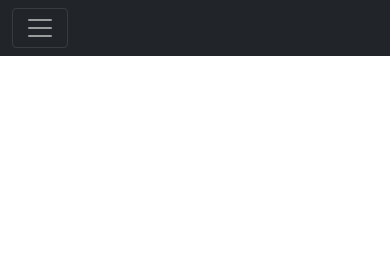
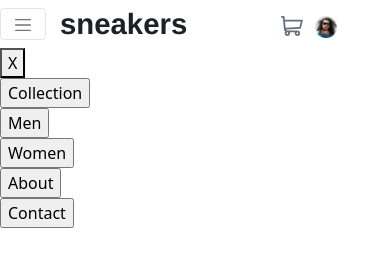
Before and after one commit to DerickLFAndrade/Pagina-de-Produto, a plain HTML site: page index.html in a window 390 px wide. Drawn offline with nearby package versions, Linux system fonts and the light colour scheme.

Commit message:
Criação nav mobile

```diff
--- a/JavaScript.js
+++ b/JavaScript.js
@@ -1,7 +1,12 @@
 var navBot = document.getElementById('navBot')
 var divFiltro = document.getElementById('divFiltro')
 var fecharFiltro = document.getElementById('fecharFiltro')
+var containerMaster = document.getElementById('containerMaster')
+
 navBot.addEventListener('click', function() {
+    containerMaster.style.opacity = '0.1'
+
+
     divFiltro.style.visibility = 'visible'
     fecharFiltro.addEventListener('click', function() {
         divFiltro.style.visibility = 'hidden'
--- a/index.html
+++ b/index.html
@@ -1,5 +1,6 @@
 <!DOCTYPE html>
 <html lang="pt-br">
+
 <head>
 
 
@@ -14,23 +15,35 @@
 
     <title>Tênis Edição Limitada</title>
 </head>
+
 <body>
 
-<div class="collapse" id="navbarToggleExternalContent">
-    <div class="bg-dark p-4">
 
+    <div class="container-fluid" id="containerMaster" style="margin:0%; padding: 0%; position: absolute; width: 375px; height: 700px;">
         </div>
-</div>
-<nav class="navbar navbar-dark bg-dark">
-    <div class="container-fluid">
-        <button class="navbar-toggler" id="navBot">
-            <span class="navbar-toggler-icon"></span>
+
+        <nav class="navbar navbar-light bg-lignt" style="width: 375px;">
+
+            <button class="navbar-toggler " id="navBot">
+
+                <span class="navbar-toggler-icon "
+                    style="width: 20px; height: 20px; border: none!important;"></span>
+
             </button>
-    </div>
+            <span
+                style="color:  hsl(220, 13%, 13%); position: absolute; margin-left: 60px; font-size: 22pt; font-weight: bold; font-family:'Franklin Gothic Medium', 'Arial Narrow','monospace', Arial, sans-serif; ">sneakers</span>
+
+            <span><img src="icon-cart.svg" alt=""
+                    style=" position: absolute; margin-left: 70px; margin-top: -8px;"></span>
+
+            <span><img src="image-avatar.png" alt=""
+                    style="position: absolute; width: 22px; margin-left: -60px; margin-top: -8px;"></span>
+
+
         </nav>
 
 
-    <div  id="divFiltro">
+    <div id="divFiltro">
         <button id="fecharFiltro">X</button>
         <div id="opções">
             <div class="row">
@@ -51,4 +64,5 @@
         integrity="sha384-kQtW33rZJAHjgefvhyyzcGF3C5TFyBQBA13V1RKPf4uH+bwyzQxZ6CmMZHmNBEfJ"
         crossorigin="anonymous"></script>
 </body>
+
 </html>
--- a/style.css
+++ b/style.css
@@ -1,10 +1,11 @@
 
-@media screen and (max-width: 475px) {
+@media screen and (max-width: 375px) {
 
     #divFiltro {
     position: absolute;
     visibility: hidden;
     width: 240px;
+    height: 700px;
     margin: 0%;
     top: 0%;
    font-weight: bold;
@@ -34,4 +35,6 @@
     font-size: 12pt;
     width: 100px;
 }
+
+
 }
```
Lines whose indentation alone changed are shown as unchanged.
